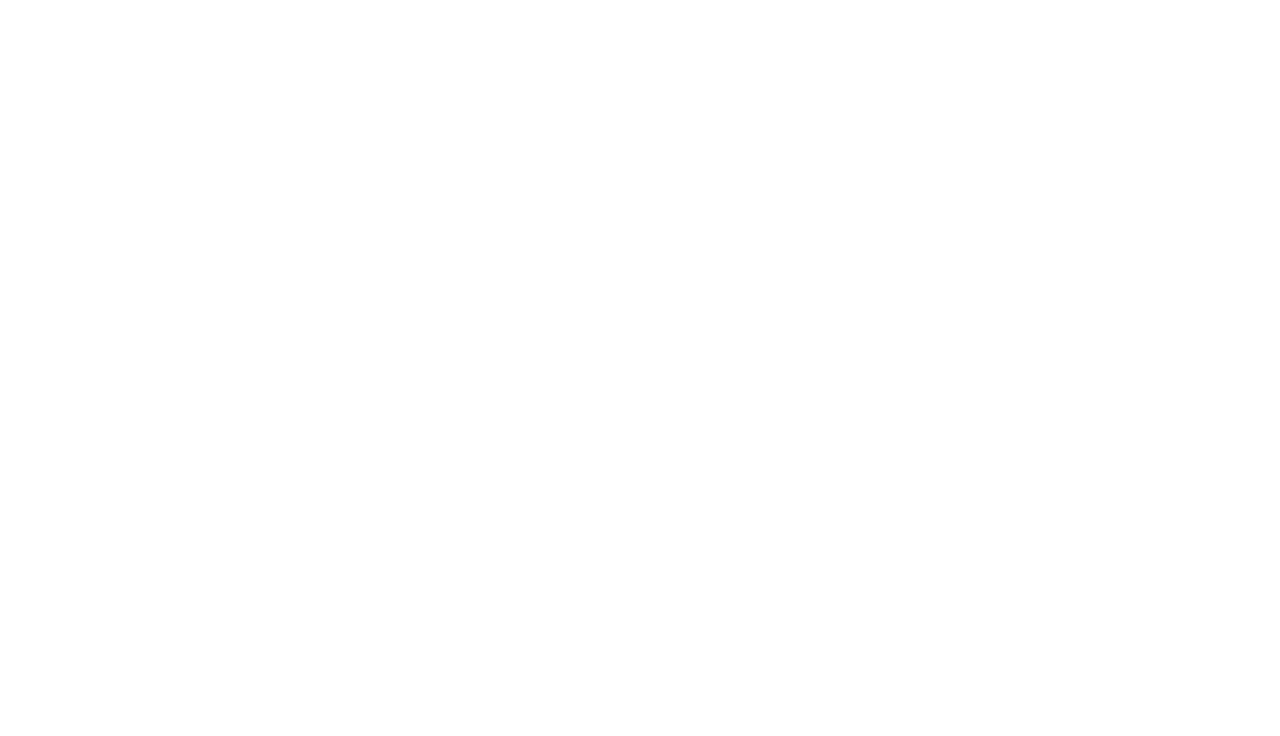
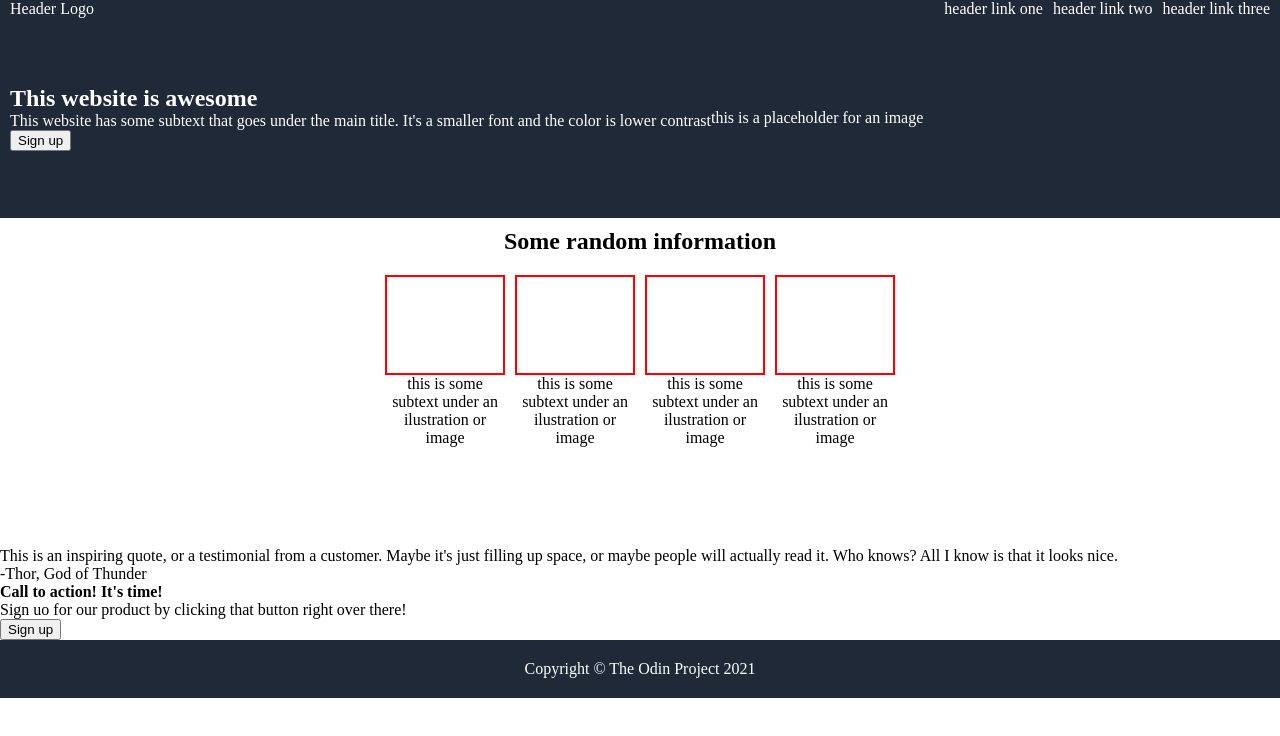
Before and after one commit to ArliumDev/landing-page, a plain HTML site: page index.html in a window 1280 px wide. Drawn offline with Linux system fonts and the light colour scheme.

Commit message:
some visible changes mocking up given template

```diff
--- a/index.html
+++ b/index.html
@@ -6,5 +6,57 @@
     <title>Landing Page</title>
     <link rel="stylesheet" href="styles.css" />
   </head>
-  <body></body>
+  <body>
+    <div class="container">
+      <div class="header">
+        <span>Header Logo</span>
+        <ul class="links">
+          <li><a>header link one</a></li>
+          <li><a>header link two</a></li>
+          <li><a>header link three</a></li>
+        </ul>
+      </div>
+      <div class="hero-section">
+        <div class="hero-wrapper">
+          <h2>This website is awesome</h2>
+          <p>This website has some subtext that goes under the main title. It's a smaller font and the color is lower contrast</p>
+          <button>Sign up</button>
+        </div>
+        <div class="image-placeholder">
+          <p>this is a placeholder for an image</p>
+        </div>
+      </div>
+      <div class="card-section">
+        <h2>Some random information</h2>
+        <div class="cards">
+          <div class="card">
+            <div class="card-box"></div>
+            <p>this is some subtext under an ilustration or image</p>
+          </div>
+          <div class="card">
+            <div class="card-box"></div>
+            <p>this is some subtext under an ilustration or image</p>
+          </div>
+          <div class="card">
+            <div class="card-box"></div>
+            <p>this is some subtext under an ilustration or image</p>
+          </div>
+          <div class="card">
+            <div class="card-box"></div>
+            <p>this is some subtext under an ilustration or image</p>
+          </div>
+        </div>
+      </div>
+      <div class="quote">
+        <p>This is an inspiring quote, or a testimonial from a customer. Maybe it's just filling up space, or maybe people will actually read it. Who knows? All I know is that it looks nice.</p>
+        <p>-Thor, God of Thunder</p>
+      </div>
+      <div class="call-to-action">
+        <h4>Call to action! It's time!</h4>
+        <p>Sign uo for our product by clicking that button right over there!</p>
+        <button>Sign up</button>
+      </div>
+      <div class="footer">Copyright © The Odin Project 2021</div>
+    </div>
+  </body>
 </html>
--- a/styles.css
+++ b/styles.css
@@ -1,5 +1,72 @@
-body {
+* {
   box-sizing: border-box;
   margin: 0;
-  padding: 0;
 }
+
+body {
+  display: flex;
+  flex-direction: column;
+}
+
+ul {
+  list-style: none;
+}
+
+a {
+  text-decoration: none;
+}
+.header, .hero-section {
+  background: #1f2937;
+  color: #fff;
+}
+
+.header {
+  display: flex;
+  align-items: center;
+  justify-content: space-between;
+  padding: 0 10px;
+}
+
+.links {
+  display: flex;
+  gap: 10px;
+}
+
+.hero-section {
+  display: flex;
+  padding: 10px;
+  height: 200px;
+  align-items: center;
+}
+
+.card-section {
+  display: flex;
+  flex-direction: column;
+  align-items: center;
+  margin-bottom: 100px;
+  padding-top: 10px;
+}
+
+.cards {
+  display: flex;
+  justify-content: center;
+  padding: 0 20px;
+  text-align: center;
+  gap: 10px;
+  width: 550px;
+  margin-top: 20px;
+}
+
+.card-box {
+  border: 2px solid red;
+  height: 100px;
+  margin: auto;
+}
+
+.footer {
+  display: flex;
+  justify-content: center;
+  padding: 20px;
+  background: #1f2937;
+  color: #fff;
+}
```
